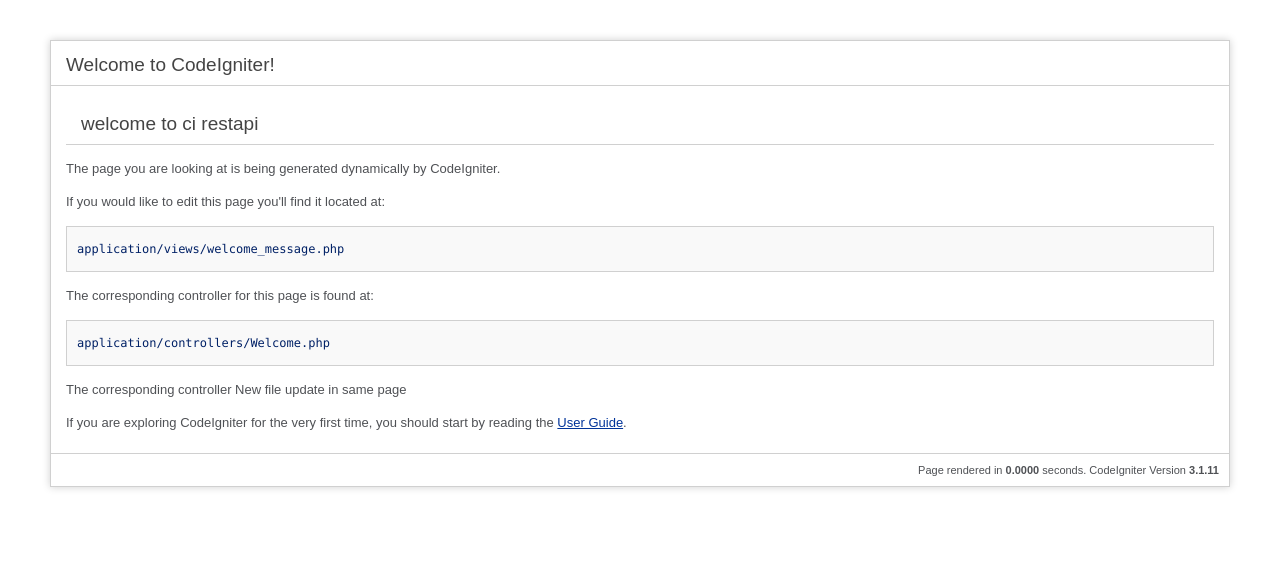
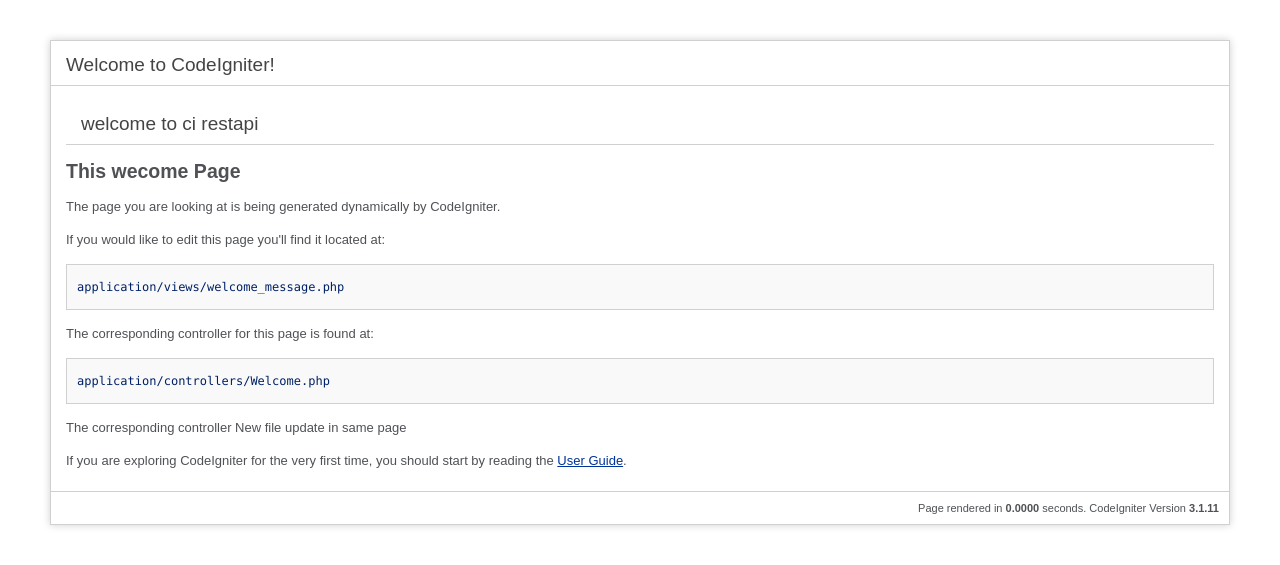
Before and after one commit to umeshbile/ci_restapi, a CodeIgniter app: page /ci_restapi/ in a window 1280 px wide. Shown: the top 565 px of the page. Run offline with CodeIgniter, Linux system fonts and the light colour scheme.

Commit message:
welocme file

```diff
--- a/application/views/welcome_message.php
+++ b/application/views/welcome_message.php
@@ -72,6 +72,7 @@ defined('BASEPATH') OR exit('No direct script access allowed');
 
 	<div id="body">
 		<h1>welcome to ci restapi</h1>
+		<h2>This wecome Page </h2>
 		<p>The page you are looking at is being generated dynamically by CodeIgniter.</p>
 
 		<p>If you would like to edit this page you'll find it located at:</p>
```
